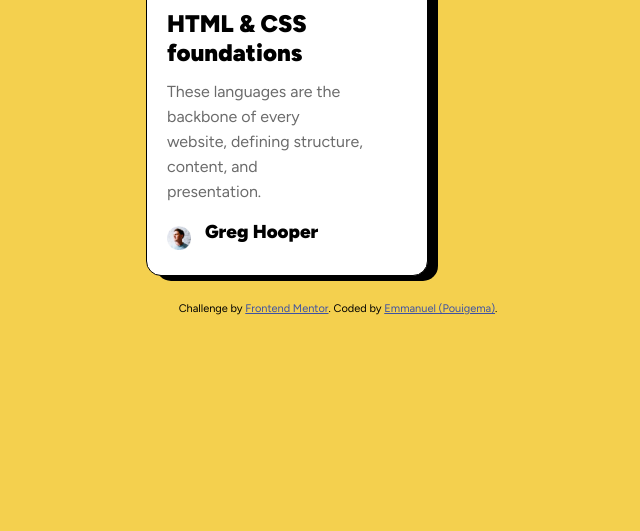
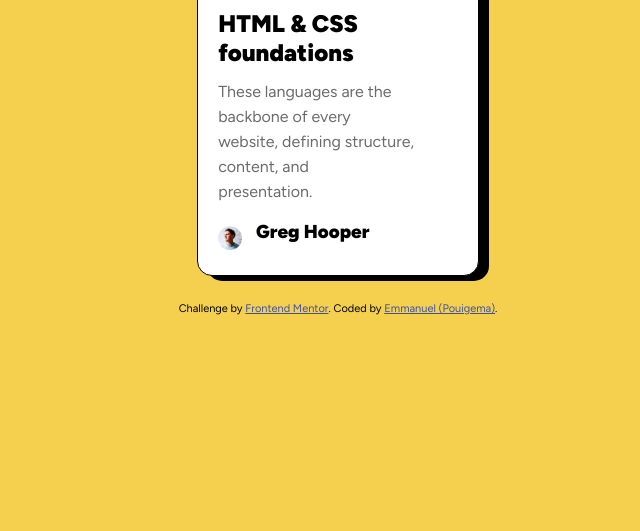
Before and after one commit to pouigema/blog-preview-card-main, a plain HTML site: page index.html in a window 1280 px wide. Shown: the part 269-800 px from the top of the page, without its empty margins (302-942 px from the left). Drawn offline with Linux system fonts and the light colour scheme.

Commit message:
Update style.css

```diff
--- a/style.css
+++ b/style.css
@@ -28,7 +28,7 @@ h2,h3, h4{
     top: 47%;
     left: 50%; */
     margin-bottom: 2%;
-    margin-left: 35%;
+    margin-left: 39%;
     margin-top: 2%;
     width: 22%;
     background-color: #fff;
```
